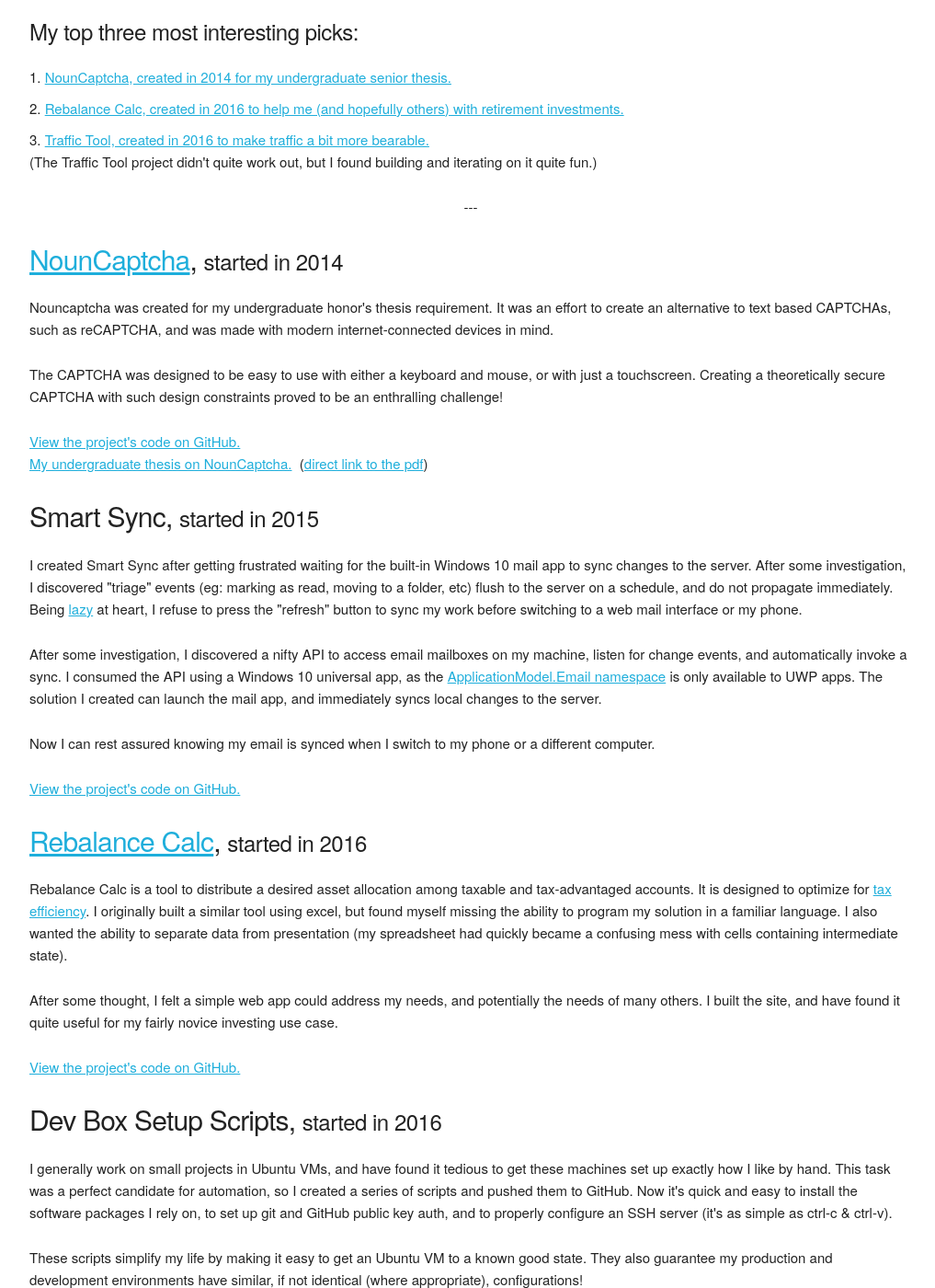
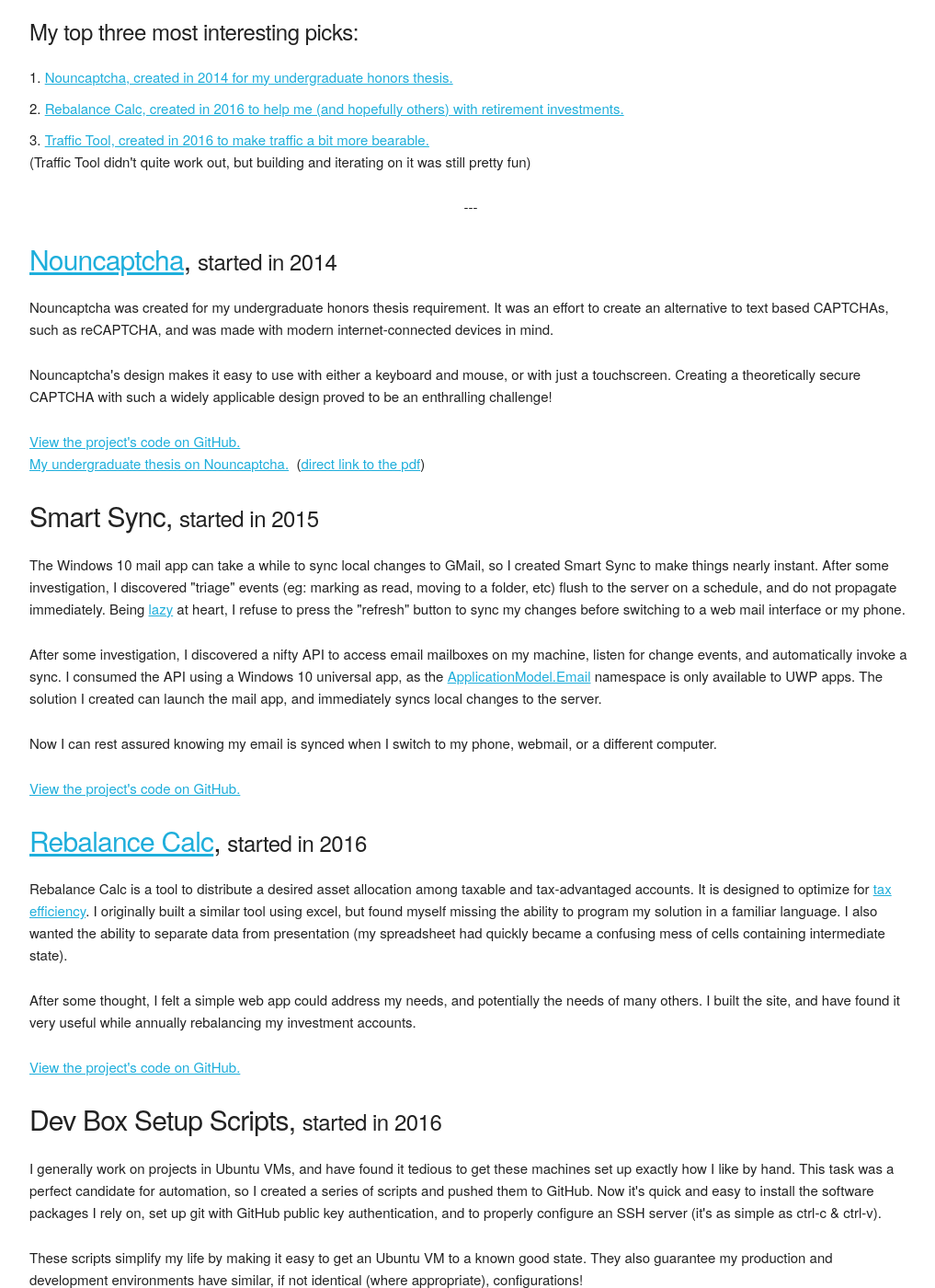
Before and after one commit to cjjeakle/cjjeakle.github.io, a Jekyll site: the page built from projects/index.html, in a window 1280 px wide and 1400 px high, scrolled down 391 px. Shown: the whole window at 92% size, without its empty margins (128-1145 px from the left). Built offline with Jekyll 4.4.1, drawn with Linux system fonts in a browser that asks for light colours; nearby versions of some CDN libraries; some of the changed text lies outside the part shown.

Commit message:
Improved clarity on the projects page.
Some of the project descriptions were awkwardly worded, so I took some time to re-work them.

```diff
--- a/projects/index.html
+++ b/projects/index.html
@@ -16,12 +16,12 @@
     <div id="top-three-picks">
       <h5>My top three most interesting picks:</h5>
       <ol>
-        <li><a href="#nouncaptcha">NounCaptcha, created in 2014 for my undergraduate senior thesis.</a></li>
+        <li><a href="#nouncaptcha">Nouncaptcha, created in 2014 for my undergraduate honors thesis.</a></li>
         <li><a href="#rebalancecalc">Rebalance Calc, created in 2016 to help me (and hopefully others) with retirement investments.</a></li>
         <li>
           <a href="#traffic-tool">Traffic Tool, created in 2016 to make traffic a bit more bearable.</a>
           <br/>
-          (The Traffic Tool project didn't quite work out, but I found building and iterating on it quite fun.)
+          (Traffic Tool didn't quite work out, but building and iterating on it was still pretty fun)
         </li>
       </ol>
     </div>
@@ -30,21 +30,21 @@
   <p class="center">---</p>
 
   <div class="row">
-    <div class="inline-header" id="nouncaptcha"><h4><a href="http://www.nouncaptcha.com">NounCaptcha</a></h4><h5>started in 2014</h5></div>
+    <div class="inline-header" id="nouncaptcha"><h4><a href="http://www.nouncaptcha.com">Nouncaptcha</a></h4><h5>started in 2014</h5></div>
 
     <p>
-      Nouncaptcha was created for my undergraduate honor's thesis requirement.
+      Nouncaptcha was created for my undergraduate honors thesis requirement.
       It was an effort to create an alternative to text based CAPTCHAs, such as reCAPTCHA, and was made with modern internet-connected devices in mind.
     </p>
     <p>
-      The CAPTCHA was designed to be easy to use with either a keyboard and mouse, or with just a touchscreen.
-      Creating a theoretically secure CAPTCHA with such design constraints proved to be an enthralling challenge!
+      Nouncaptcha's design makes it easy to use with either a keyboard and mouse, or with just a touchscreen.
+      Creating a theoretically secure CAPTCHA with such a widely applicable design proved to be an enthralling challenge!
     </p>
 
     <p>
       <a href="https://github.com/cjjeakle/nouncaptcha">View the project's code on GitHub.</a>
       <br/>
-      <span><a href="http://deepblue.lib.umich.edu/handle/2027.42/107736">My undergraduate thesis on NounCaptcha.</a>&nbsp;</span>
+      <span><a href="http://deepblue.lib.umich.edu/handle/2027.42/107736">My undergraduate thesis on Nouncaptcha.</a>&nbsp;</span>
       <span>(<a href="http://deepblue.lib.umich.edu/bitstream/handle/2027.42/107736/cjjeakle.pdf">direct link to the pdf</a>)</span>
     </p>
   </div>
@@ -53,18 +53,18 @@
     <div class="row inline-header" id="SmartSync"><h4>Smart Sync</h4><h5>started in 2015</h5></div>
 
     <p>
-      I created Smart Sync after getting frustrated waiting for the built-in Windows 10 mail app to sync changes to the server.
+      The Windows 10 mail app can take a while to sync local changes to GMail, so I created Smart Sync to make things nearly instant.
       After some investigation, I discovered "triage" events (eg: marking as read, moving to a folder, etc) flush to the server on a schedule, and do not propagate immediately.
-      Being <a href="https://www.goodreads.com/quotes/568877-i-choose-a-lazy-person-to-do-a-hard-job">lazy</a> at heart, I refuse to press the "refresh" button to sync my work before switching to a web mail interface or my phone.
+      Being <a href="https://www.goodreads.com/quotes/568877-i-choose-a-lazy-person-to-do-a-hard-job">lazy</a> at heart, I refuse to press the "refresh" button to sync my changes before switching to a web mail interface or my phone.
     </p>
     <p>
       After some investigation, I discovered a nifty API to access email mailboxes on my machine, listen for change events, and automatically invoke a sync.
       I consumed the API using a Windows 10 universal app,
-      as the <a href="https://msdn.microsoft.com/en-us/library/windows/apps/windows.applicationmodel.email.aspx">ApplicationModel.Email namespace</a>
+      as the <a href="https://msdn.microsoft.com/en-us/library/windows/apps/windows.applicationmodel.email.aspx">ApplicationModel.Email</a> namespace
       is only available to UWP apps. The solution I created can launch the mail app, and immediately syncs local changes to the server.
     </p>
     <p>
-      Now I can rest assured knowing my email is synced when I switch to my phone or a different computer.
+      Now I can rest assured knowing my email is synced when I switch to my phone, webmail, or a different computer.
     </p>
 
     <p>
@@ -79,11 +79,11 @@
       Rebalance Calc is a tool to distribute a desired asset allocation among taxable and tax-advantaged accounts.
       It is designed to optimize for <a href="https://www.bogleheads.org/wiki/Principles_of_tax-efficient_fund_placement">tax efficiency</a>.
       I originally built a similar tool using excel, but found myself missing the ability to program my solution in a familiar language.
-      I also wanted the ability to separate data from presentation (my spreadsheet had quickly became a confusing mess with cells containing intermediate state).
+      I also wanted the ability to separate data from presentation (my spreadsheet had quickly became a confusing mess of cells containing intermediate state).
     </p>
     <p>
       After some thought, I felt a simple web app could address my needs, and potentially the needs of many others.
-      I built the site, and have found it quite useful for my fairly novice investing use case.
+      I built the site, and have found it very useful while annually rebalancing my investment accounts.
     </p>
 
     <p>
@@ -95,9 +95,9 @@
     <div class="row inline-header" id="devbox-setup"><h4>Dev Box Setup Scripts</h4><h5>started in 2016</h5></div>
 
     <p>
-      I generally work on small projects in Ubuntu VMs, and have found it tedious to get these machines set up exactly how I like by hand.
+      I generally work on projects in Ubuntu VMs, and have found it tedious to get these machines set up exactly how I like by hand.
       This task was a perfect candidate for automation, so I created a series of scripts and pushed them to GitHub.
-      Now it's quick and easy to install the software packages I rely on, to set up git and GitHub public key auth, and to properly configure an SSH server (it's as simple as ctrl-c & ctrl-v).
+      Now it's quick and easy to install the software packages I rely on, set up git with GitHub public key authentication, and to properly configure an SSH server (it's as simple as ctrl-c & ctrl-v).
     </p>
     <p>
       These scripts simplify my life by making it easy to get an Ubuntu VM to a known good state.
```
Also changed, not shown: other parts of projects/index.html (+4 -4 lines).
